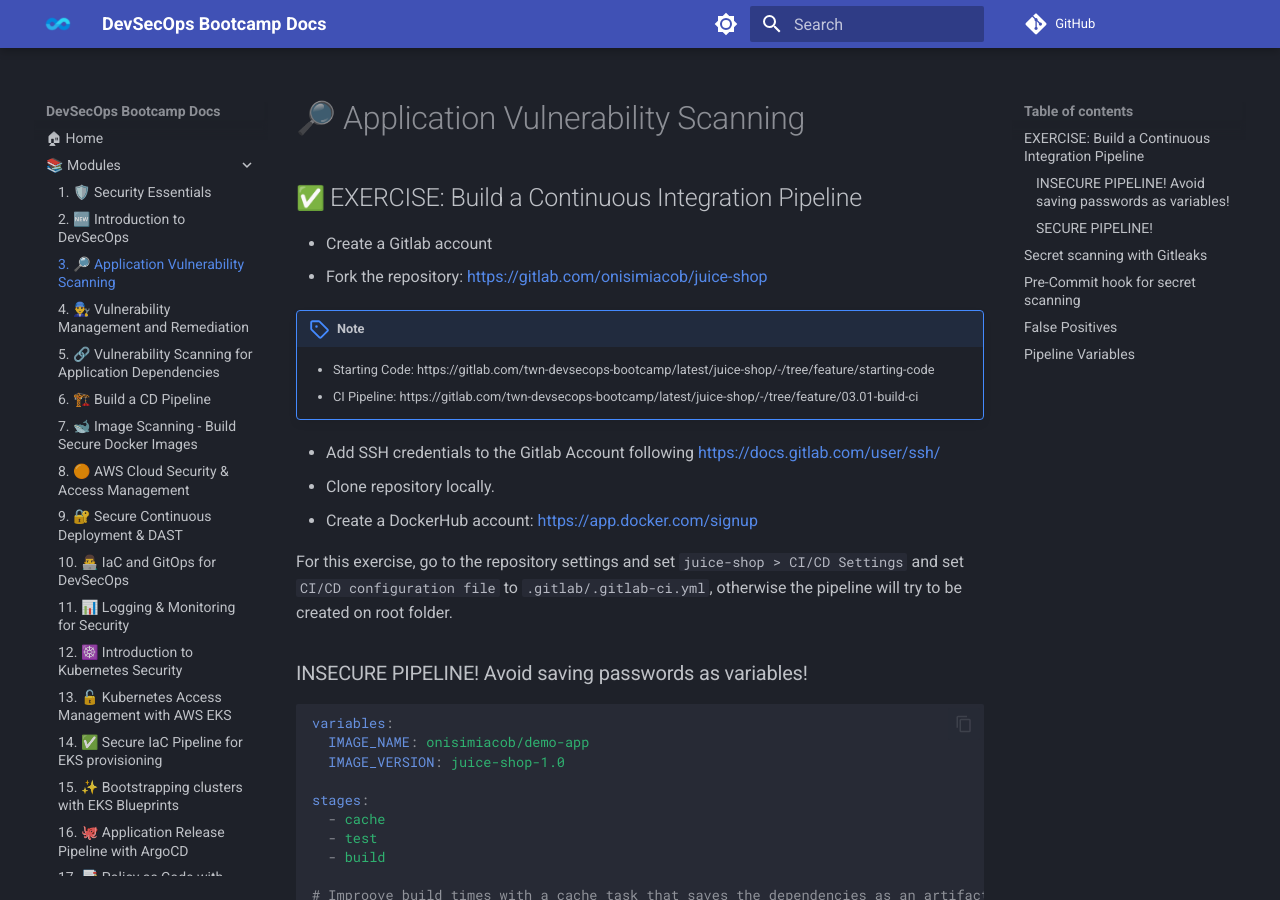
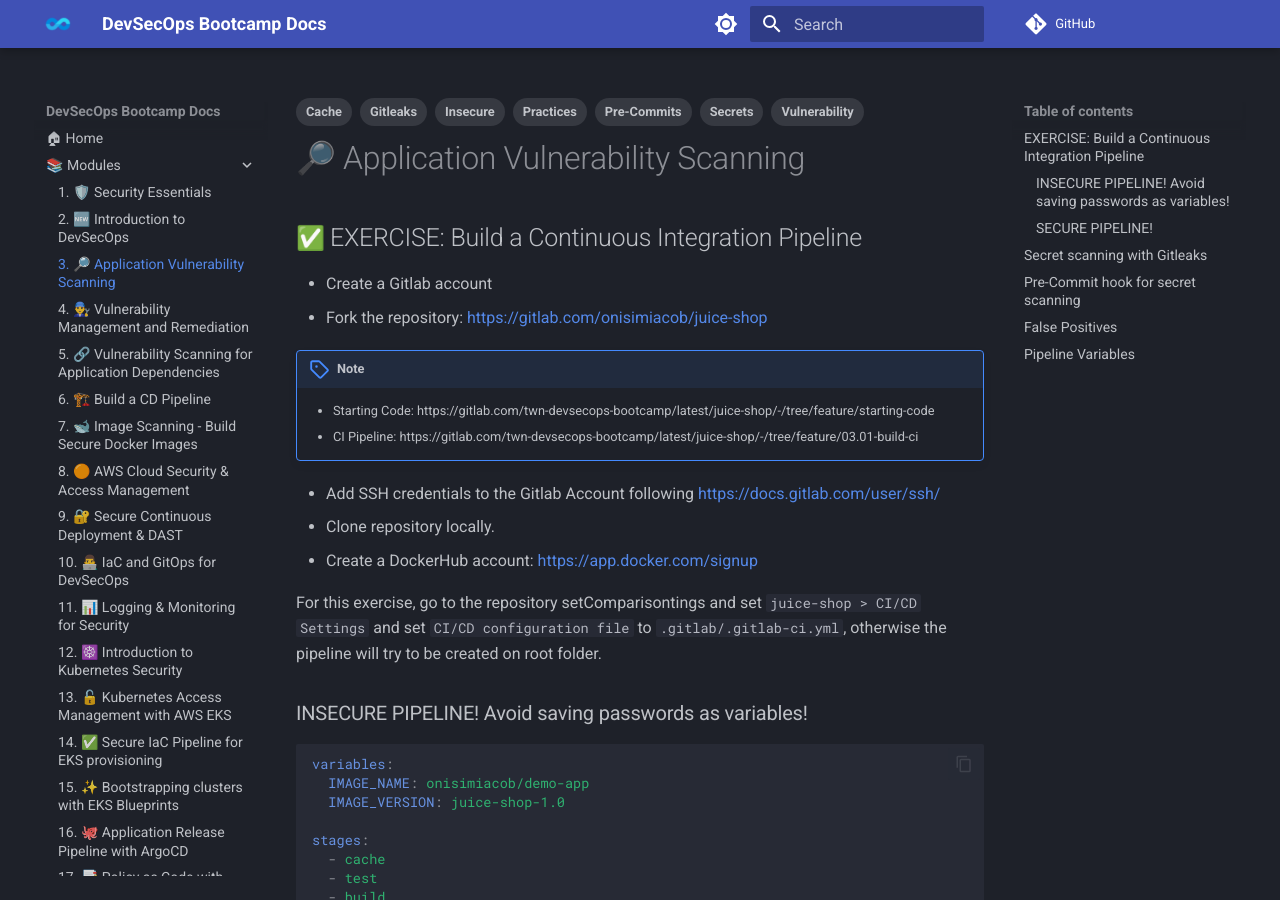
Before and after one commit to onisimiacob/bootcamp-devsecops-docs, an MkDocs documentation site: the page built from docs/pages/3-application-vulnerability-scanning.md, in a window 1280 px wide and 900 px high. Built offline with MkDocs 1.6.1 and Material for MkDocs 9.7.7, drawn with Linux system fonts in a browser that asks for light colours; emoji names are drawn with the system emoji font; comment, search, counter and statistics services are not loaded.

Commit message:
docs(mkdocs): add page tags

```diff
--- a/docs/pages/3-application-vulnerability-scanning.md
+++ b/docs/pages/3-application-vulnerability-scanning.md
@@ -1,5 +1,15 @@
+---
+tags:
+  - Vulnerability
+  - Insecure
+  - Practices
+  - Secrets
+  - Cache
+  - Gitleaks
+  - Pre-Commits
+---
+
 # 🔎 Application Vulnerability Scanning
-
 
 ## :white_check_mark: EXERCISE: Build a Continuous Integration Pipeline
 
@@ -15,7 +25,7 @@
 - Clone repository locally.
 - Create a DockerHub account: [https://app.docker.com/signup](https://app.docker.com/signup)
 
-For this exercise, go to the repository settings and set `juice-shop > CI/CD Settings` and set `CI/CD configuration file` to `.gitlab/.gitlab-ci.yml`, otherwise the pipeline will try to be created on root folder.
+For this exercise, go to the repository setComparisontings and set `juice-shop > CI/CD Settings` and set `CI/CD configuration file` to `.gitlab/.gitlab-ci.yml`, otherwise the pipeline will try to be created on root folder.
 
 ### INSECURE PIPELINE! Avoid saving passwords as variables!
 
```
Also changed, not shown: docs/pages/1-security-essentials.md (+8 -0 lines), docs/pages/2-introduction-to-devsecops.md (+7 -0 lines).
